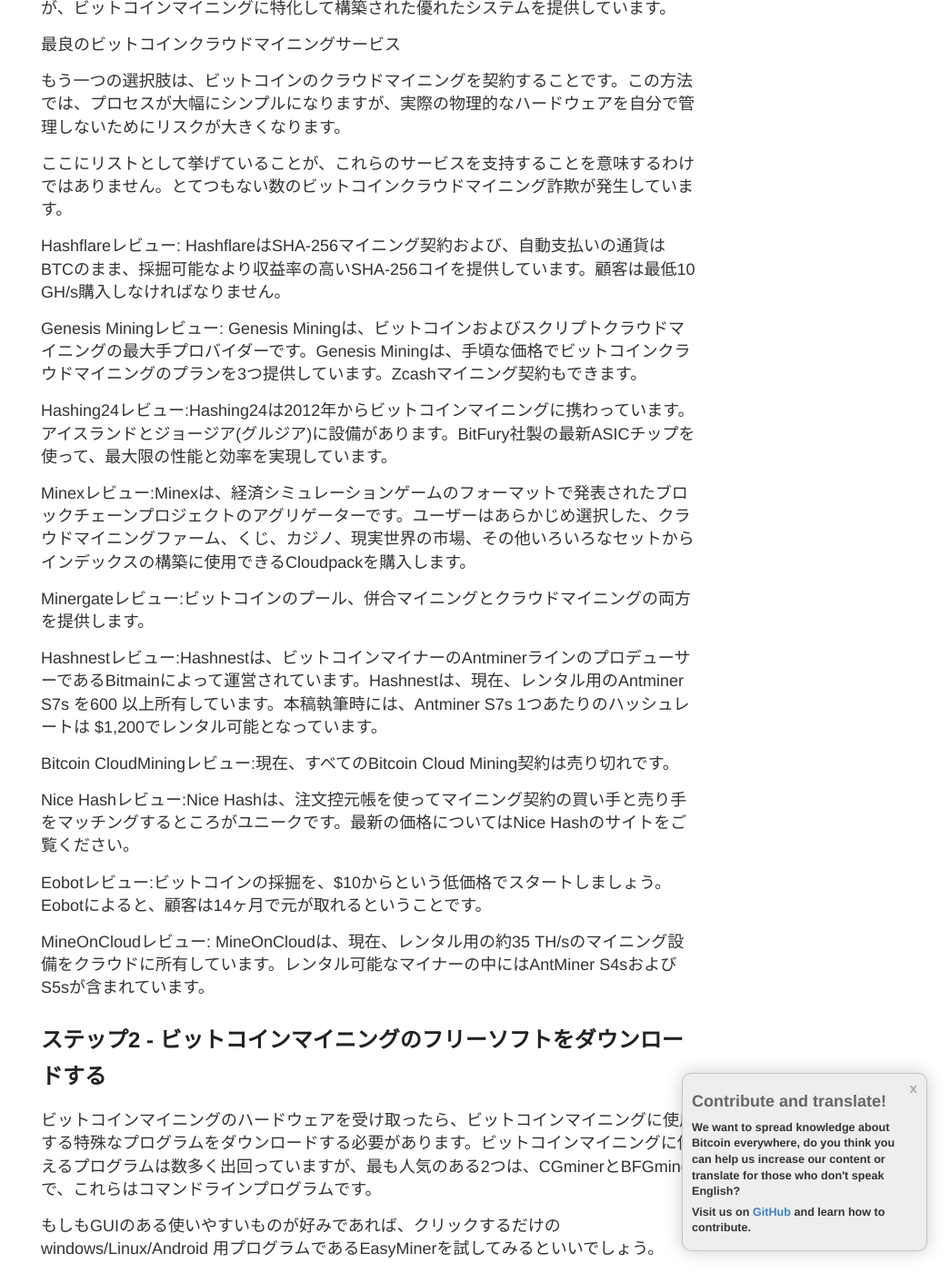
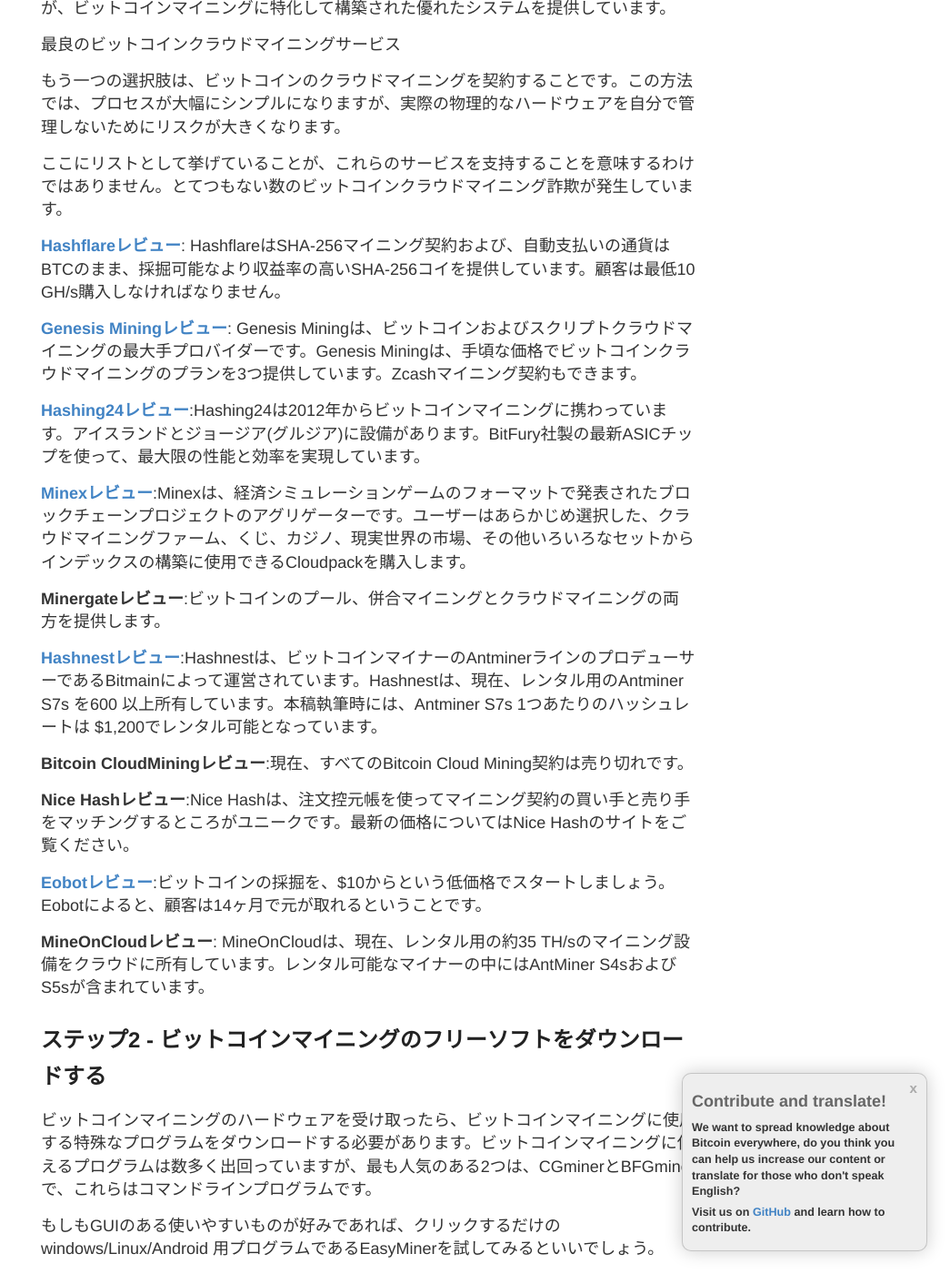
Before and after one commit to vesk4000/bm, a Jekyll site: the page built from translations/getting-started/ja-getting-started.md, in a window 1280 px wide and 1400 px high, scrolled down 1369 px. Shown: the whole window at 91% size, without its empty margins (235-1280 px from the left). Built offline with Jekyll 4.4.1, drawn with Linux system fonts in a browser that asks for light colours; nearby versions of some CDN libraries; comment, search, counter and statistics services are not loaded; part of the change alters nothing that is shown; some of the changed text lies outside the part shown.

```diff
--- a/translations/getting-started/ja-getting-started.md
+++ b/translations/getting-started/ja-getting-started.md
@@ -6,8 +6,6 @@ author: Melvin Draupnir
 author-url: /melvin-draupnir/
 published: true
 ---
-
-
 
 このガイドでは、(1) ビットコインマイニングのしくみ、(2) ビットコインマイニングのはじめ方、(3) ビットコインマイニングの最良ソフトウェア、(4)ビットコインマイニングの最良ハードウェア、(5)ビットコインの最良マイニングプールの場所、(6)ビットコイン収入を最適化する方法、が習得できます。
 
@@ -37,25 +35,25 @@ published: true
 
 ここにリストとして挙げていることが、これらのサービスを支持することを意味するわけではありません。とてつもない数のビットコインクラウドマイニング詐欺が発生しています。
 
-Hashflareレビュー: HashflareはSHA-256マイニング契約および、自動支払いの通貨はBTCのまま、採掘可能なより収益率の高いSHA-256コイを提供しています。顧客は最低10 GH/s購入しなければなりません。
+<strong><a href="http://geni.us/hashflare">Hashflareレビュー</a></strong>: HashflareはSHA-256マイニング契約および、自動支払いの通貨はBTCのまま、採掘可能なより収益率の高いSHA-256コイを提供しています。顧客は最低10 GH/s購入しなければなりません。
 
-Genesis Miningレビュー: Genesis Miningは、ビットコインおよびスクリプトクラウドマイニングの最大手プロバイダーです。Genesis Miningは、手頃な価格でビットコインクラウドマイニングのプランを3つ提供しています。Zcashマイニング契約もできます。
+<strong><a href="http://geni.us/advendorgm">Genesis Miningレビュー</a></strong>: Genesis Miningは、ビットコインおよびスクリプトクラウドマイニングの最大手プロバイダーです。Genesis Miningは、手頃な価格でビットコインクラウドマイニングのプランを3つ提供しています。Zcashマイニング契約もできます。
 
-Hashing24レビュー:Hashing24は2012年からビットコインマイニングに携わっています。アイスランドとジョージア(グルジア)に設備があります。BitFury社製の最新ASICチップを使って、最大限の性能と効率を実現しています。
+<strong><a href="http://geni.us/hashing24">Hashing24レビュー</a></strong>:Hashing24は2012年からビットコインマイニングに携わっています。アイスランドとジョージア(グルジア)に設備があります。BitFury社製の最新ASICチップを使って、最大限の性能と効率を実現しています。
 
-Minexレビュー:Minexは、経済シミュレーションゲームのフォーマットで発表されたブロックチェーンプロジェクトのアグリゲーターです。ユーザーはあらかじめ選択した、クラウドマイニングファーム、くじ、カジノ、現実世界の市場、その他いろいろなセットからインデックスの構築に使用できるCloudpackを購入します。
+<strong><a href="http://geni.us/minex">Minexレビュー</a></strong>:Minexは、経済シミュレーションゲームのフォーマットで発表されたブロックチェーンプロジェクトのアグリゲーターです。ユーザーはあらかじめ選択した、クラウドマイニングファーム、くじ、カジノ、現実世界の市場、その他いろいろなセットからインデックスの構築に使用できるCloudpackを購入します。
 
-Minergateレビュー:ビットコインのプール、併合マイニングとクラウドマイニングの両方を提供します。
+<strong>Minergateレビュー</strong>:ビットコインのプール、併合マイニングとクラウドマイニングの両方を提供します。
 
-Hashnestレビュー:Hashnestは、ビットコインマイナーのAntminerラインのプロデューサーであるBitmainによって運営されています。Hashnestは、現在、レンタル用のAntminer S7s を600 以上所有しています。本稿執筆時には、Antminer S7s 1つあたりのハッシュレートは $1,200でレンタル可能となっています。
+<strong><a href="http://geni.us/advendorgm">Hashnestレビュー</a></strong>:Hashnestは、ビットコインマイナーのAntminerラインのプロデューサーであるBitmainによって運営されています。Hashnestは、現在、レンタル用のAntminer S7s を600 以上所有しています。本稿執筆時には、Antminer S7s 1つあたりのハッシュレートは $1,200でレンタル可能となっています。
 
-Bitcoin CloudMiningレビュー:現在、すべてのBitcoin Cloud Mining契約は売り切れです。
+<strong>Bitcoin CloudMiningレビュー</strong>:現在、すべてのBitcoin Cloud Mining契約は売り切れです。
 
-Nice Hashレビュー:Nice Hashは、注文控元帳を使ってマイニング契約の買い手と売り手をマッチングするところがユニークです。最新の価格についてはNice Hashのサイトをご覧ください。
+<strong>Nice Hashレビュー</strong>:Nice Hashは、注文控元帳を使ってマイニング契約の買い手と売り手をマッチングするところがユニークです。最新の価格についてはNice Hashのサイトをご覧ください。
 
-Eobotレビュー:ビットコインの採掘を、$10からという低価格でスタートしましょう。Eobotによると、顧客は14ヶ月で元が取れるということです。
+<strong><a href="http://geni.us/hashflare">Eobotレビュー</a></strong>:ビットコインの採掘を、$10からという低価格でスタートしましょう。Eobotによると、顧客は14ヶ月で元が取れるということです。
 
-MineOnCloudレビュー: MineOnCloudは、現在、レンタル用の約35 TH/sのマイニング設備をクラウドに所有しています。レンタル可能なマイナーの中にはAntMiner S4sおよびS5sが含まれています。
+<strong>MineOnCloudレビュー</strong>: MineOnCloudは、現在、レンタル用の約35 TH/sのマイニング設備をクラウドに所有しています。レンタル可能なマイナーの中にはAntMiner S4sおよびS5sが含まれています。
 
 <h2>ステップ2  - ビットコインマイニングのフリーソフトをダウンロードする</h2>
 
@@ -73,11 +71,12 @@ MineOnCloudレビュー: MineOnCloudは、現在、レンタル用の約35 TH/s
 
 以下にあげるプールは、現在、ビットコイン・コア0.9.5もしくはそれ以降 (DoS脆弱性のため0.10.2 もしくはそれ以降を推奨) を用いたブロックの完全な認証の作業中と見られています。
 <ul>
-<li>BitMinter</li>
-<li>CK Pool</li>
-<li>Eligius</li>
-<li>Slush Pool</li>
+<li><a href="https://bitminter.com/">BitMinter</a></li>
+<li><a href="http://www.kano.is/">CK Pool</a></li>
+<li><a href="http://eligius.st/~gateway/">Eligius</a></li>
+<li><a href="https://en.bitcoin.it/wiki/Bitcoin_Pooled_Mining">Slush Pool</a></li>
 </ul>
+
 <h2>ステップ4 –ビットコインウォレットを設定する</h2>
 
 ビットコインを採掘する次のステップは、ビットコインウォレットを設定する、もしくは、既存のビットコインウォレットを採掘したビットコインの受け取りに使用することです。Copayは優れたビットコインウォレットで多様なオペレーティングシステムで機能します。ビットコインハードウェアウォレットも利用できます。
@@ -88,11 +87,11 @@ MineOnCloudレビュー: MineOnCloudは、現在、レンタル用の約35 TH/s
 
 また、ビットコインの売買ができるようになる必要があります。そのためには以下をおすすめします。
 <ul>
-<li>SpectroCoin –クレジットカードでの購入ができる同日SEPAを扱うヨーロッパの取引所</li>
-<li>Kraken –同日SEPAを扱うヨーロッパ最大の取引所</li>
-<li>ビットコインガイドの購入 –自国のビットコイン取引所を見つけるヘルプを得る</li>
-<li>Local Bitcoins –このすばらしサービスを利用すれば、あなたのコミュニティーであなたに直接ビットコインを売りたい人を検索できます。ただし、気をつけてください!</li>
-<li>Coinbase –ビットコインを最初に購入するにはいいところです。このサービスにビットコインを保存しておくことは絶対におすすめしません。</li>
+<li><a href="http://geni.us/spectrocoin">SpectroCoin</a> –クレジットカードでの購入ができる同日SEPAを扱うヨーロッパの取引所</li>
+<li><a href="https://www.kraken.com/">Kraken</a> –同日SEPAを扱うヨーロッパ最大の取引所</li>
+<li><a href="https://www.weusecoins.com/en/how-buy-bitcoins-online-best-bitcoin-exchange-rate-bitcoin-price/">ビットコインガイドの購入</a> –自国のビットコイン取引所を見つけるヘルプを得る</li>
+<li><a href="http://geni.us/localbitcoins">Local Bitcoins</a> –このすばらしサービスを利用すれば、あなたのコミュニティーであなたに直接ビットコインを売りたい人を検索できます。ただし、気をつけてください!</li>
+<li><a href="http://geni.us/coinbase">Coinbase</a> –ビットコインを最初に購入するにはいいところです。このサービスにビットコインを保存しておくことは絶対におすすめしません。</li>
 </ul>
 <h2>ステップ5 - ビットコイン関連ニュースを常に最新に保つ</h2>
 
```
